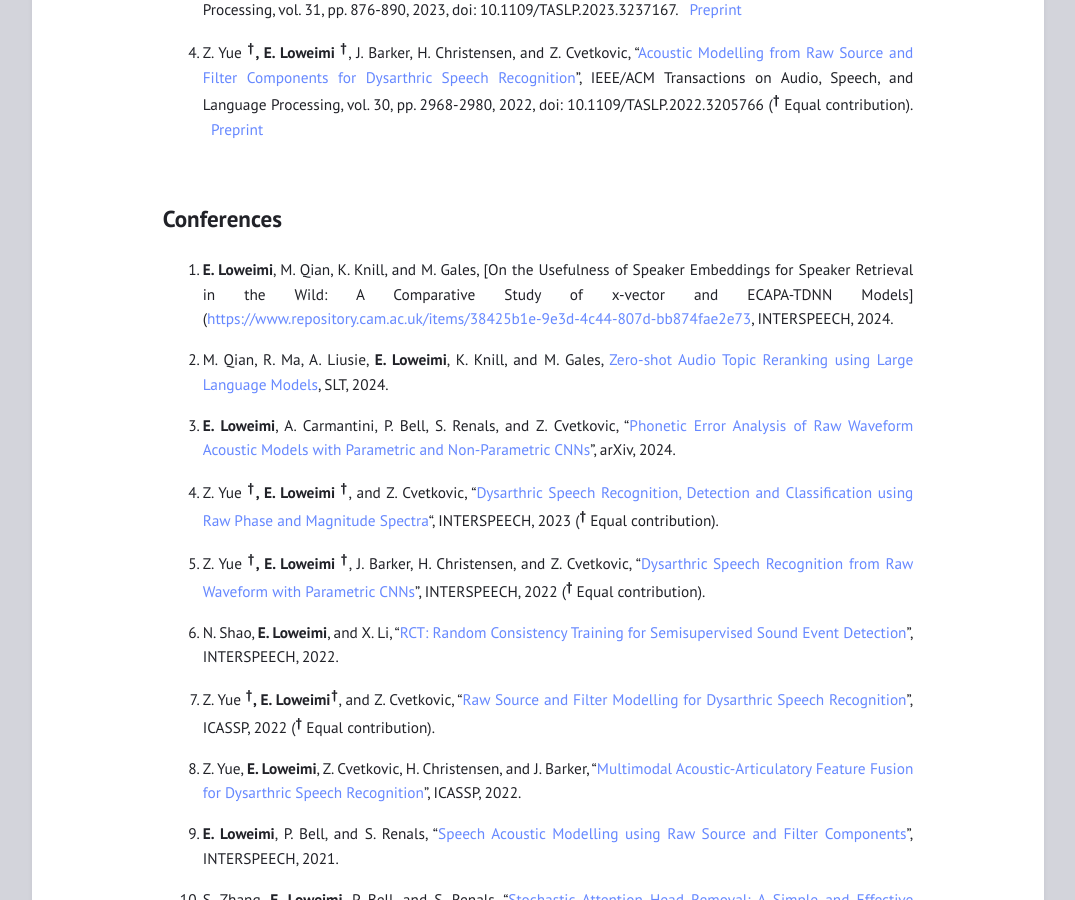
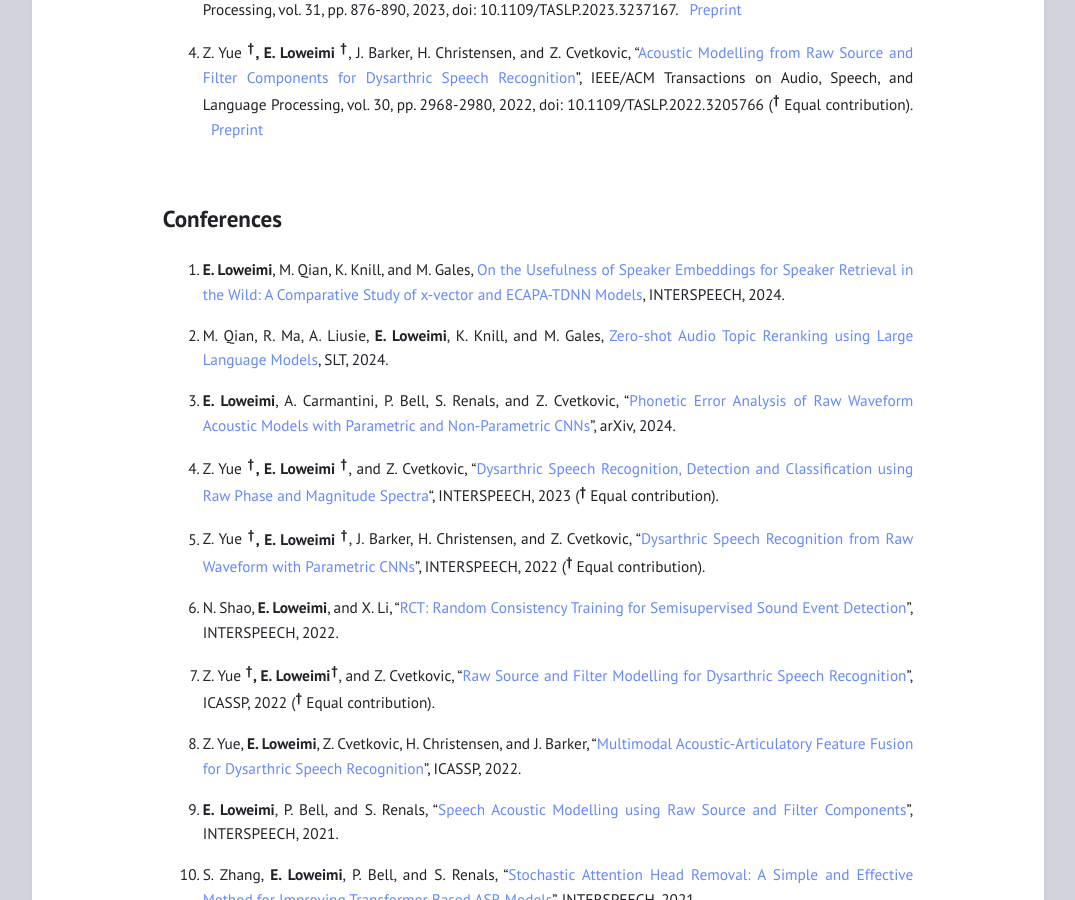
Before and after one commit to eloweimi/eloweimi.github.io, a Jekyll site: the page built from publications.md, in a window 1280 px wide and 900 px high, scrolled down 597 px. Shown: the whole window, without its empty margins (102-1177 px from the left). Built offline with Jekyll 4.4.1, drawn with Linux system fonts in a browser that asks for light colours; some of the changed lines change nothing that is shown.

Commit message:
Update publications.md

```diff
--- a/publications.md
+++ b/publications.md
@@ -25,7 +25,7 @@ Modelling from Raw Source and Filter Components for Dysarthric Speech Recognitio
 ## Conferences ##
 
 1. **E. Loweimi**, M. Qian, K. Knill, and M. Gales, [On the Usefulness of Speaker Embeddings for Speaker Retrieval in the Wild:
-A Comparative Study of x-vector and ECAPA-TDNN Models]([https://www.repository.cam.ac.uk/items/38425b1e-9e3d-4c44-807d-bb874fae2e73](https://www.isca-archive.org/interspeech_2024/loweimi24_interspeech.html), INTERSPEECH, 2024.
+A Comparative Study of x-vector and ECAPA-TDNN Models](https://www.isca-archive.org/interspeech_2024/loweimi24_interspeech.html), INTERSPEECH, 2024.
 
 1. M. Qian, R. Ma, A. Liusie, **E. Loweimi**, K. Knill, and M. Gales, [Zero-shot Audio Topic Reranking using Large Language Models](https://arxiv.org/pdf/2309.07606), SLT, 2024.
 
```
